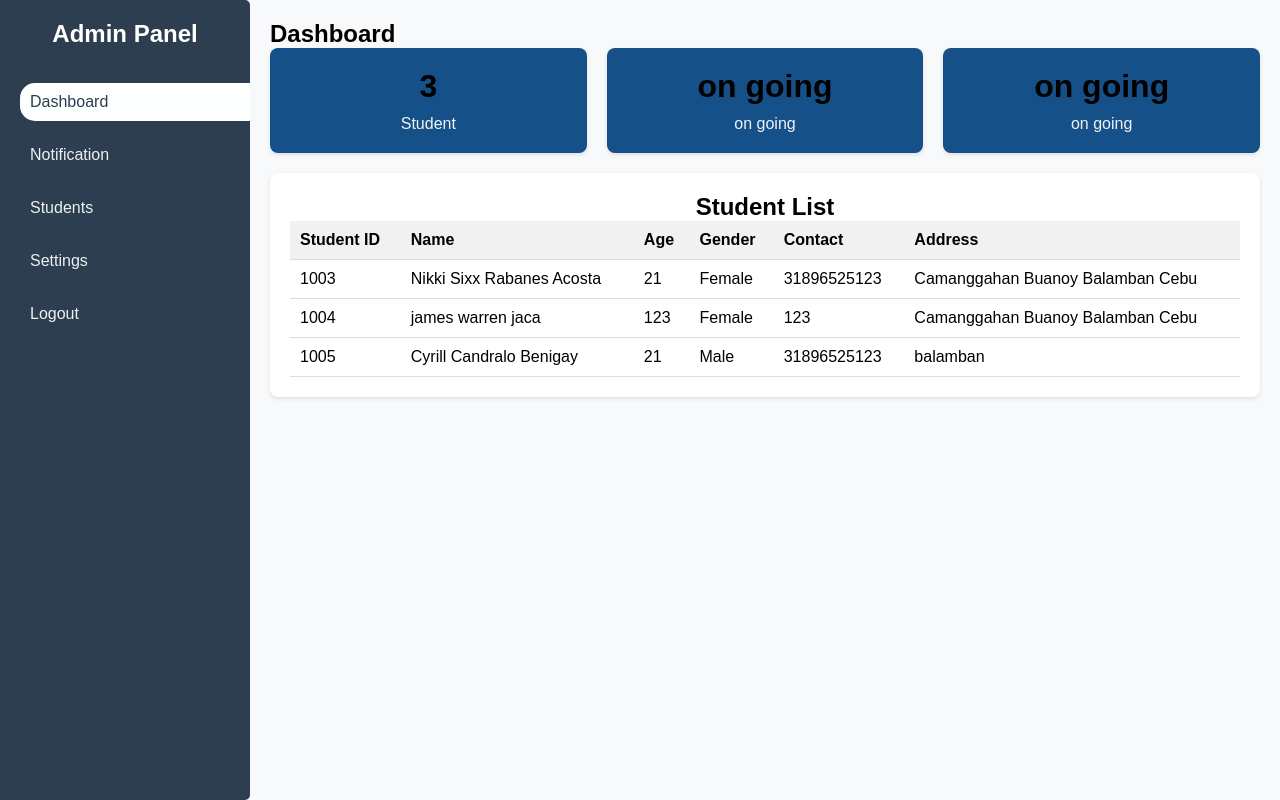
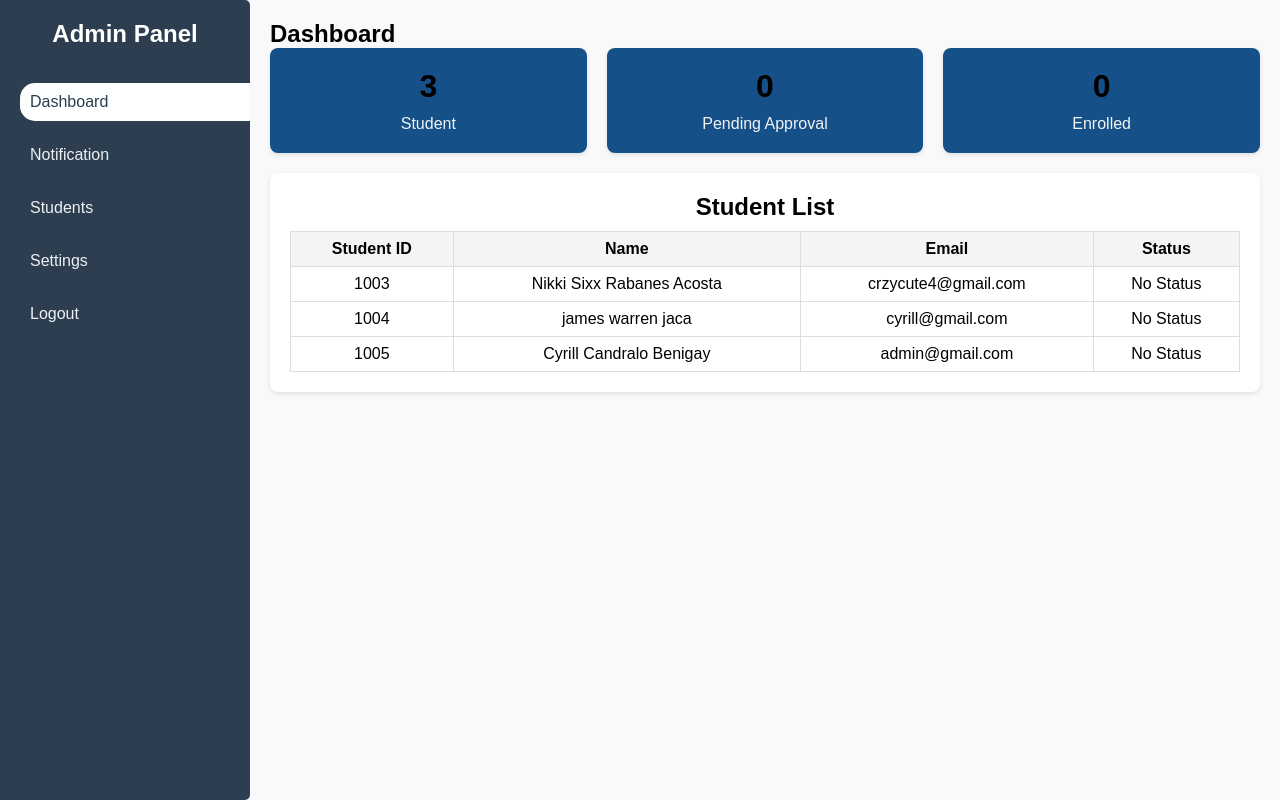
Before and after one commit to cr4zyCute/Bsit-profiling-vincent, a PHP site: page /admin/admin.php in a window 1280 px wide. Run offline with PHP 8.4, Linux system fonts and the light colour scheme; a user stored in the database is signed in; data comes from the database, SQL or seed files in the repository; tables that the repository leaves empty or names only in its code hold one stand-in row (values such as "Sample post").

Commit message:
nov/24/6:17

```diff
--- a/admin/admin.php
+++ b/admin/admin.php
@@ -7,10 +7,16 @@
     header('Location: adminlogin.php');
     exit();
 }
-$query = "SELECT student.*, logincredentials.email
+$query = "
+    SELECT student.*,
+           logincredentials.email,
+           approvals.status
     FROM student
     LEFT JOIN logincredentials
-          ON student.id = logincredentials.student_id";
+    ON student.id = logincredentials.student_id
+    LEFT JOIN approvals
+    ON student.id = approvals.student_id";
+
 $result = mysqli_query($conn, $query);
 $result1 = mysqli_query($conn, $query);
 
@@ -41,6 +47,31 @@
 } else {
     $student_count = 0;
 }
+$count_queryPending = "SELECT COUNT(*) AS pending_count FROM approvals WHERE status = 'pending'";
+$count_resultPending = $conn->query($count_queryPending);
+
+$pending_count = 0;
+if ($count_resultPending && $count_resultPending->num_rows > 0) {
+    $row = $count_resultPending->fetch_assoc();
+    $pending_count = $row['pending_count'];
+} else {
+
+    echo "Error fetching pending count: " . $conn->error;
+}
+
+$count_queryApprove = "SELECT COUNT(*) AS approved_count FROM approvals WHERE status = 'approved'";
+$count_resultApprove = $conn->query($count_queryApprove);
+
+$approved_count = 0; // Default value
+if ($count_resultApprove && $count_resultApprove->num_rows > 0) {
+    $row = $count_resultApprove->fetch_assoc();
+    $approved_count = $row['approved_count'];
+} else {
+    // Output an error if the query fails
+    echo "Error fetching approved count: " . $conn->error;
+}
+
+
 
 if ($_SERVER['REQUEST_METHOD'] === 'POST' && isset($_POST['update'])) {
     $id = $_POST['student_id'];
@@ -130,20 +161,17 @@
         }
     }
 
-    // Insert into student table
     $insertStudentQuery = "INSERT INTO student (firstname, middlename, lastname, age, gender, phone, address, image)
                            VALUES ('$firstname', '$middlename', '$lastname', '$age', '$gender', '$phone', '$address', '$imagePath')";
 
     if (mysqli_query($conn, $insertStudentQuery)) {
-        $student_id = mysqli_insert_id($conn); // Get the inserted student's ID
-
-        // Insert into loginCredentials table
+        $student_id = mysqli_insert_id($conn);
         $hashedPassword = password_hash($password, PASSWORD_BCRYPT);
         $insertCredentialsQuery = "INSERT INTO logincredentials (student_id, email, password)
                                    VALUES ('$student_id', '$email', '$hashedPassword')";
 
         if (mysqli_query($conn, $insertCredentialsQuery)) {
-            header("Location: admin.php"); // Redirect to admin page
+            header("Location: admin.php");
             exit();
         } else {
             echo "Error inserting login credentials: " . mysqli_error($conn);
@@ -152,9 +180,7 @@
         echo "Error inserting student: " . mysqli_error($conn);
     }
 }
-
 ?>
-
 
 <!DOCTYPE html>
 <html lang="en">
@@ -191,12 +217,13 @@
         </div>
 
             <div class="card">
-                <h3>on going</h3>
-                <p>on going</p>
+            <h3><?php echo $pending_count; ?></h3>
+            <p>Pending Approval</p>
         </div>
+
             <div class="card">
-                <h3>on going</h3>
-                <p>on going </p>
+               <h3><?php echo $approved_count; ?></h3>
+                <p>Enrolled</p>
             </div>
         </div>
         <div class="tables">
@@ -209,10 +236,9 @@
             <tr>
                 <th>Student ID</th>
                 <th>Name</th>
-                <th>Age</th>
-                <th>Gender</th>
-                <th>Contact</th>
-                <th>Address</th>
+                <th>Email</th>
+                <th>Status</th>
+
             </tr>
         </thead>
         <tbody id="student-table-body" >
@@ -224,10 +250,8 @@
                     echo "<tr>";
                     echo "<td>" . htmlspecialchars($row['id']) . "</td>";
                     echo "<td>" . htmlspecialchars($row['firstname'] . ' ' . $row['middlename'] . ' ' . $row['lastname']) . "</td>";
-                    echo "<td>" . htmlspecialchars($row['age']) . "</td>";
-                    echo "<td>" . htmlspecialchars($row['gender']) . "</td>";
-                    echo "<td>" . htmlspecialchars($row['phone']) . "</td>";
-                    echo "<td>" . htmlspecialchars($row['address']) . "</td>";
+                     echo "<td>" . htmlspecialchars($row['email']) . "</td>";
+                    echo "<td>" . htmlspecialchars($row['status'] ?? 'No Status') . "</td>"; // Show status or "No Status"
                     echo "</tr>";
                 }
             } else {
@@ -241,27 +265,73 @@
         </div>
             </div>
               <div id="notification" class="section-content" style="display: none;">
-                <h2>notification Content</h2>
-                notification
+    <h2>Approval Requests</h2>
     <div class="table-container">
-                <h5>Recent Contact Requests</h5>
+        <h5>Recent Approval Requests</h5>
         <table>
             <thead>
                 <tr>
+                    <th>Student ID</th>
                     <th>Name</th>
                     <th>Email</th>
-                            <th>Message</th>
-                            <th>Approval</th>
+                    <th>Request Date</th>
+                    <th>Status</th>
+                    <th>Actions</th>
                 </tr>
             </thead>
             <tbody>
-                        <tr>
-                            <td colspan="4" class="text-center">No data available</td>
-                        </tr>
+ <?php
+$approvalQuery = "
+    SELECT approvals.id AS approval_id, approvals.status, approvals.created_at,
+           student.firstname, student.middlename, student.lastname, student.id AS student_id,
+           logincredentials.email
+    FROM approvals
+    JOIN student ON approvals.student_id = student.id
+    JOIN logincredentials ON student.id = logincredentials.student_id
+    ORDER BY approvals.created_at DESC";
+$approvalResult = mysqli_query($conn, $approvalQuery);
+
+if ($approvalResult && mysqli_num_rows($approvalResult) > 0) {
+    while ($row = mysqli_fetch_assoc($approvalResult)) {
+        echo "<tr>";
+        echo "<td>" . htmlspecialchars($row['student_id']) . "</td>";
+        echo "<td>" . htmlspecialchars($row['firstname'] . ' ' . $row['middlename'] . ' ' . $row['lastname']) . "</td>";
+        echo "<td>" . htmlspecialchars($row['email']) . "</td>";
+        echo "<td>" . htmlspecialchars($row['created_at']) . "</td>";
+        echo "<td>" . ucfirst(htmlspecialchars($row['status'])) . "</td>";
+        echo "<td>";
+
+        // Check if the approval status is still pending
+        if (strtolower($row['status']) === 'pending') {
+            echo "<form method='POST' action='handleApproval.php' enctype='multipart/form-data' style='display:inline-block;'>
+                    <input type='hidden' name='approval_id' value='" . htmlspecialchars($row['approval_id']) . "'>
+                    <input type='file' name='approval_picture' accept='image/*' required>
+                    <button type='submit' name='action' value='approve'>Approve</button>
+                  </form>
+                  <form method='POST' action='handleApproval.php' style='display:inline-block;'>
+                    <input type='hidden' name='approval_id' value='" . htmlspecialchars($row['approval_id']) . "'>
+                    <button type='submit' name='action' value='reject'>Reject</button>
+                  </form>";
+        } elseif (strtolower($row['status']) === 'approved') {
+            echo "<span style='color: green; font-weight: bold;'>Approved</span>";
+        } elseif (strtolower($row['status']) === 'rejected') {
+            echo "<span style='color: red; font-weight: bold;'>Rejected</span>";
+        }
+
+        echo "</td>";
+        echo "</tr>";
+    }
+} else {
+    echo "<tr><td colspan='6' class='text-center'>No approval requests found</td></tr>";
+}
+?>
+
+
             </tbody>
         </table>
     </div>
 </div>
+
 
             <div id="student" class="section-content" style="display: none;">
                 <h2>Student List</h2>
--- a/css/admindashboard.css
+++ b/css/admindashboard.css
@@ -469,3 +469,20 @@
 .modal-box form button[type="submit"]:hover {
     background-color: #45a049;
 }
+.table-container table {
+    width: 100%;
+    border-collapse: collapse;
+    margin-top: 10px;
+}
+
+.table-container table th,
+.table-container table td {
+    border: 1px solid #ddd;
+    padding: 8px;
+    text-align: center;
+}
+
+.table-container table th {
+    background-color: #f4f4f4;
+    font-weight: bold;
+}
```
Also changed, not shown: admin/handleApproval.php (added, +54 -0 lines), admin/sendApproval.php (added, +29 -0 lines), css/studenProfile.css (+16 -3 lines), student.php (+45 -1 lines), admin/uploads/approval_pictures/8f3618a1-92a6-41a3-9bbe-f536748d79c9.jfif (added), images-data/57b40218-ab54-49b7-a617-3f0371aef716.jfif (added), images-data/6fe16827-d53b-4f07-9b9b-bbb41d734d67.jfif (added), images-data/7f36931b-1998-4e83-b38a-4b644edc495d.jfif (added), images-data/8deb1b36-da90-4877-8f9d-e5086e193eb2.jfif (added), uploads/approval_pictures/8f3618a1-92a6-41a3-9bbe-f536748d79c9.jfif (added). Lines whose indentation alone changed are shown as unchanged.
